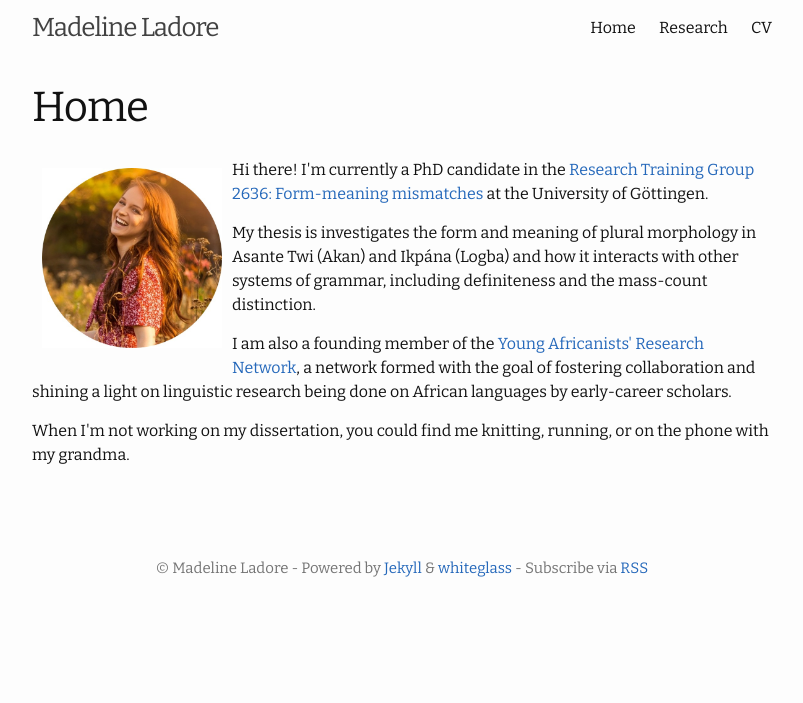
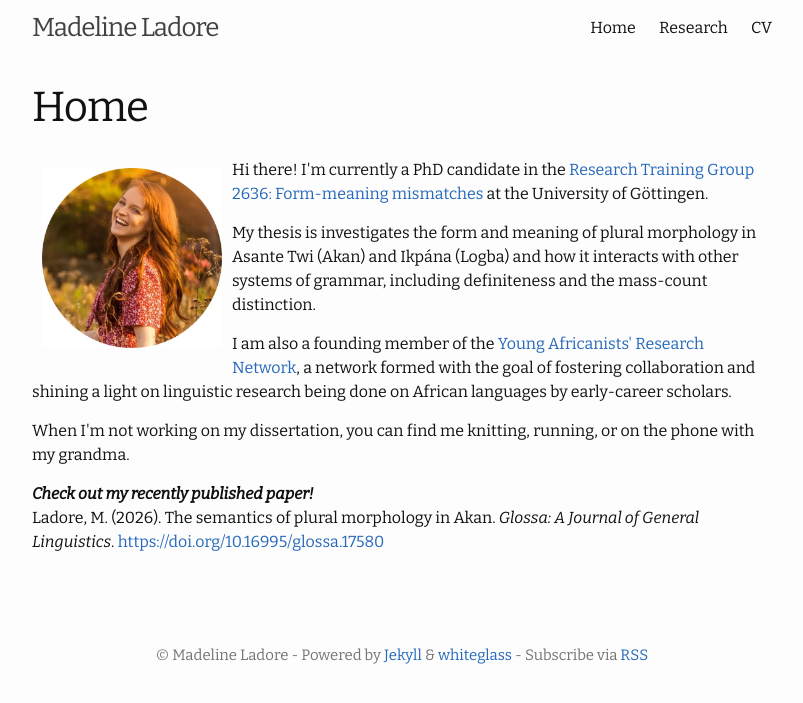
Before and after one commit to madelineladore/madelineladore.github.io, a Jekyll site: the page built from index.md, in a window 1280 px wide. Shown: the top 703 px of the page, without its empty margins (238-1041 px from the left). Built offline with Jekyll 4.4.1, drawn with Linux system fonts in a browser that asks for light colours.

Commit message:
Update index.md

```diff
--- a/index.md
+++ b/index.md
@@ -24,7 +24,9 @@ I am also a founding member of the <a href="https://youngafricanists.wordpress.c
 </p>
 
 <p>
-When I'm not working on my dissertation, you could find me knitting, running, or on the phone with my grandma.
+When I'm not working on my dissertation, you can find me knitting, running, or on the phone with my grandma.
 </p>
+<b><i>Check out my recently published paper!</i></b>
+<p>Ladore, M. (2026). The semantics of plural morphology in Akan. <i>Glossa: A Journal of General Linguistics</i>. <a href="https://doi.org/10.16995/glossa.17580">https://doi.org/10.16995/glossa.17580</a>  </p>
 </body>
 </html>
```
